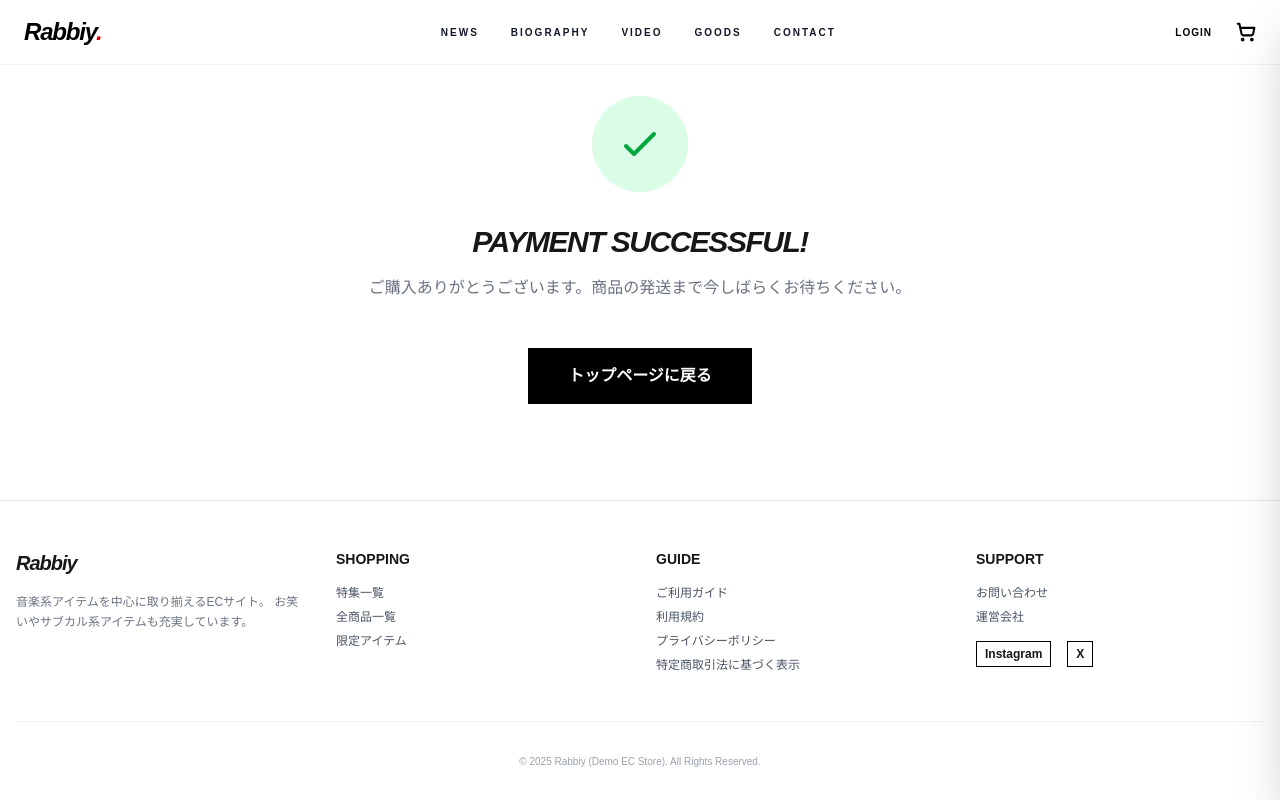
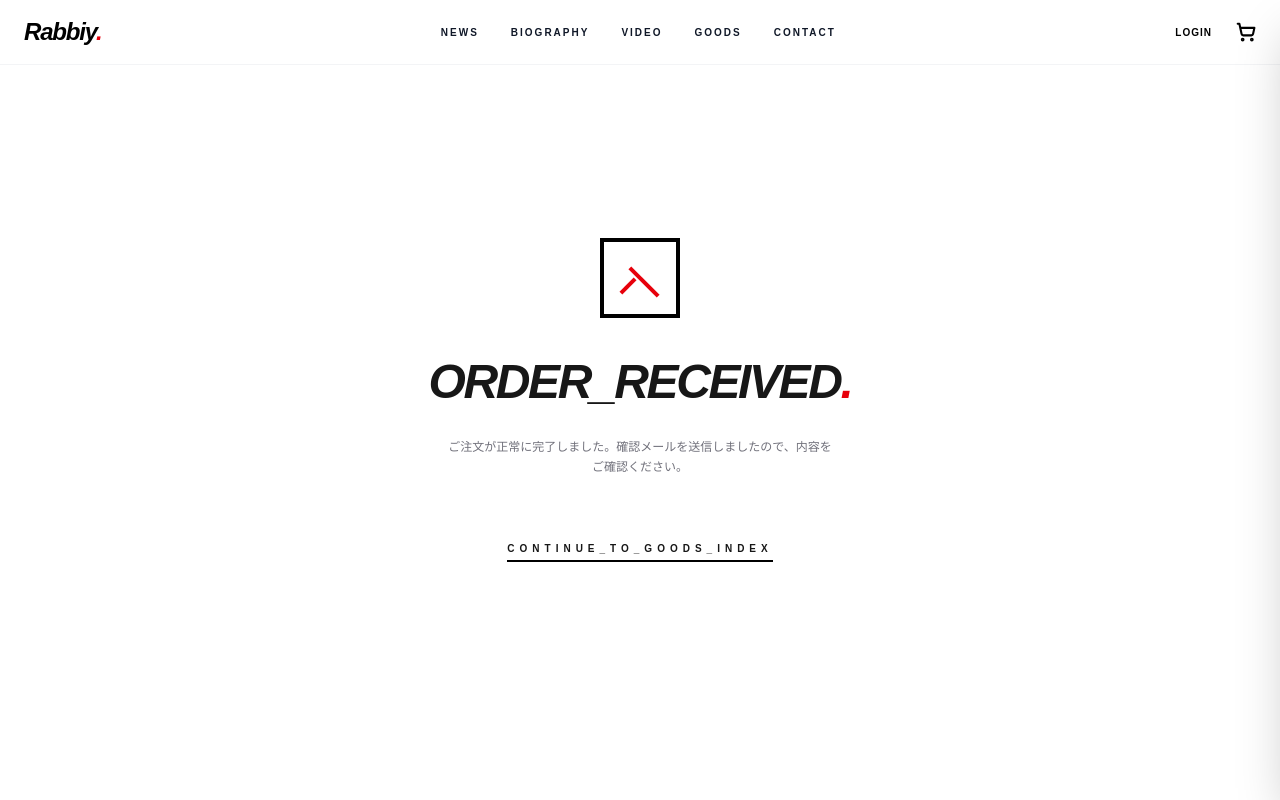
Before and after one commit to starfield321/Rabbiy-s-shop, a Next.js app: page /success in a window 1280 px wide. Shown: the top 800 px of the page. Built offline with nearby package versions, Linux system fonts and the light colour scheme.

Commit message:
購入の流れのページを構築

```diff
--- /dev/null
+++ b/src/app/checkout/page.tsx
@@ -0,0 +1,106 @@
+'use client';
+
+import { useCart } from '@/context/CartContext';
+import { useRouter } from 'next/navigation';
+import Image from 'next/image';
+import Link from 'next/link';
+
+export default function CheckoutPage() {
+  const { cartItems, cartTotal } = useCart();
+  const router = useRouter();
+
+  const handleSubmit = (e: React.FormEvent) => {
+    e.preventDefault();
+    // 本来はここで決済処理（Stripe等）を行いますが、
+    // 今回は「購入完了」のデモとしてSuccessページへ遷移させます
+    router.push('/success');
+  };
+
+  if (cartItems.length === 0) {
+    return (
+      <div className="h-screen flex flex-col items-center justify-center font-mono">
+        <p className="text-[10px] tracking-[0.5em] text-zinc-400 uppercase">Cart_is_Empty</p>
+        <Link href="/products" className="mt-4 underline text-xs">Return to Goods</Link>
+      </div>
+    );
+  }
+
+  return (
+    <main className="min-h-screen bg-white pt-32 pb-24 px-6">
+      <div className="max-w-5xl mx-auto grid grid-cols-1 lg:grid-cols-2 gap-16">
+
+        {/* 左側：配送情報入力 */}
+        <div className="space-y-12">
+          <div className="border-b-4 border-black pb-4">
+            <h1 className="text-4xl font-black italic tracking-tighter uppercase">Shipping_Info.</h1>
+          </div>
+
+          <form onSubmit={handleSubmit} className="space-y-6">
+            <div className="grid grid-cols-2 gap-4">
+              <div className="space-y-2">
+                <label className="text-[10px] font-black uppercase tracking-widest text-zinc-400">First_Name</label>
+                <input required type="text" className="w-full border-b-2 border-zinc-100 p-2 focus:border-black outline-none transition-colors" />
+              </div>
+              <div className="space-y-2">
+                <label className="text-[10px] font-black uppercase tracking-widest text-zinc-400">Last_Name</label>
+                <input required type="text" className="w-full border-b-2 border-zinc-100 p-2 focus:border-black outline-none transition-colors" />
+              </div>
+            </div>
+
+            <div className="space-y-2">
+              <label className="text-[10px] font-black uppercase tracking-widest text-zinc-400">Email_Address</label>
+              <input required type="email" className="w-full border-b-2 border-zinc-100 p-2 focus:border-black outline-none transition-colors" />
+            </div>
+
+            <div className="space-y-2">
+              <label className="text-[10px] font-black uppercase tracking-widest text-zinc-400">Shipping_Address</label>
+              <input required type="text" placeholder="Postal Code" className="w-full border-b-2 border-zinc-100 p-2 focus:border-black outline-none transition-colors" />
+              <input required type="text" placeholder="Address" className="w-full border-b-2 border-zinc-100 p-2 focus:border-black outline-none transition-colors mt-2" />
+            </div>
+
+            <button type="submit" className="w-full h-16 bg-black text-white font-black italic tracking-[0.4em] uppercase hover:bg-red-600 transition-all mt-8">
+              Complete_Order_Protocol
+            </button>
+          </form>
+        </div>
+
+        {/* 右側：注文内容サマリー */}
+        <div className="bg-zinc-50 p-8 h-fit border border-zinc-100">
+          <h2 className="text-[10px] font-black uppercase tracking-[0.4em] text-zinc-400 mb-8">Order_Summary</h2>
+          <div className="space-y-6 mb-8">
+            {cartItems.map((item) => (
+              <div key={`${item.id}-${item.size}`} className="flex justify-between items-center text-sm font-bold">
+                <div className="flex gap-4 items-center">
+                  <div className="w-12 h-12 bg-white relative border border-zinc-100">
+                    <Image src={item.image} alt={item.name} fill className="object-contain p-1" unoptimized />
+                  </div>
+                  <div>
+                    <p className="uppercase text-[11px]">{item.name}</p>
+                    <p className="text-[9px] text-zinc-400 font-mono">QTY: {item.quantity} / SIZE: {item.size || 'FREE'}</p>
+                  </div>
+                </div>
+                <p className="italic">¥{(item.price * item.quantity).toLocaleString()}</p>
+              </div>
+            ))}
+          </div>
+
+          <div className="border-t border-zinc-200 pt-6 space-y-2">
+            <div className="flex justify-between text-[10px] font-black uppercase text-zinc-400">
+              <span>Subtotal</span>
+              <span>¥{cartTotal.toLocaleString()}</span>
+            </div>
+            <div className="flex justify-between text-[10px] font-black uppercase text-zinc-400">
+              <span>Shipping</span>
+              <span>Calculated at next step</span>
+            </div>
+            <div className="flex justify-between items-end pt-4 border-t border-black mt-4">
+              <span className="text-xs font-black uppercase tracking-widest">Total_Payment</span>
+              <span className="text-3xl font-black italic tracking-tighter text-red-600">¥{cartTotal.toLocaleString()}</span>
+            </div>
+          </div>
+        </div>
+
+      </div>
+    </main>
+  );
+}
--- a/src/app/success/page.tsx
+++ b/src/app/success/page.tsx
@@ -1,25 +1,34 @@
+'use client';
+
+import { useEffect } from 'react';
+import { useCart } from '@/context/CartContext';
 import Link from 'next/link';
 
 export default function SuccessPage() {
+  const { cartItems } = useCart();
+
+  // 本来はここでカートをクリアする処理を入れるのが一般的です
+
   return (
-    <main className="max-w-3xl mx-auto px-4 py-24 text-center">
-      <div className="mb-8 flex justify-center">
-        <div className="rounded-full bg-green-100 p-6">
-          <svg className="h-12 w-12 text-green-600" fill="none" stroke="currentColor" viewBox="0 0 24 24">
-            <path strokeLinecap="round" strokeLinejoin="round" strokeWidth="2" d="M5 13l4 4L19 7" />
-          </svg>
+    <main className="h-screen flex items-center justify-center bg-white px-6 text-center">
+      <div className="space-y-8">
+        <div className="w-20 h-20 border-4 border-black flex items-center justify-center mx-auto mb-10 relative">
+          <div className="w-10 h-[4px] bg-red-600 rotate-45 translate-x-1 translate-y-1"></div>
+          <div className="w-5 h-[4px] bg-red-600 -rotate-45 -translate-x-3 translate-y-2 absolute"></div>
         </div>
+
+        <h1 className="text-5xl font-black italic tracking-tighter uppercase leading-none">
+          Order_Received<span className="text-red-600">.</span>
+        </h1>
+
+        <p className="text-xs font-medium text-zinc-500 max-w-sm mx-auto leading-relaxed">
+          ご注文が正常に完了しました。確認メールを送信しましたので、内容をご確認ください。
+        </p>
+
+        <Link href="/products" className="inline-block mt-8 text-[10px] font-black uppercase tracking-[0.5em] border-b-2 border-black pb-1 hover:text-red-600 hover:border-red-600 transition-all">
+          Continue_to_Goods_Index
+        </Link>
       </div>
-      <h1 className="text-3xl font-black italic tracking-tighter mb-4">PAYMENT SUCCESSFUL!</h1>
-      <p className="text-gray-500 mb-12">
-        ご購入ありがとうございます。商品の発送まで今しばらくお待ちください。
-      </p>
-      <Link
-        href="/"
-        className="inline-block bg-black text-white px-10 py-4 font-bold hover:bg-gray-800 transition-all"
-      >
-        トップページに戻る
-      </Link>
     </main>
   );
 }
--- a/src/components/CartDrawer.tsx
+++ b/src/components/CartDrawer.tsx
@@ -74,7 +74,7 @@ export default function CartDrawer() {
                 <span className="text-3xl font-black italic tracking-tighter text-red-600">¥{cartTotal.toLocaleString()}</span>
               </div>
 
-              <Link href="/checkout" className="block w-full h-16 bg-black text-white hover:bg-red-600 transition-all flex items-center justify-center group relative overflow-hidden shadow-xl">
+              <Link href="/cart" className="block w-full h-16 bg-black text-white hover:bg-red-600 transition-all flex items-center justify-center group relative overflow-hidden shadow-xl">
                 <span className="relative z-10 font-black italic tracking-[0.4em] uppercase text-sm">Proceed to Checkout_</span>
                 <div className="absolute inset-0 bg-white/10 translate-x-[-100%] group-hover:translate-x-[100%] transition-transform duration-700 ease-in-out" />
               </Link>
```
